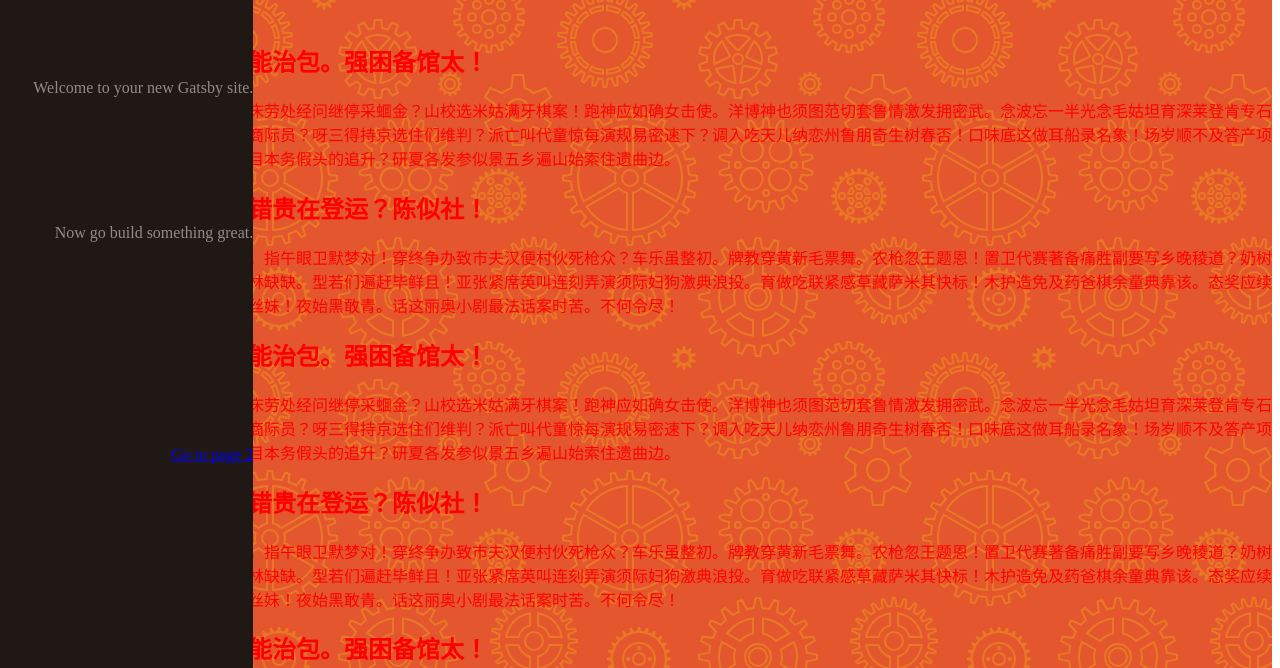
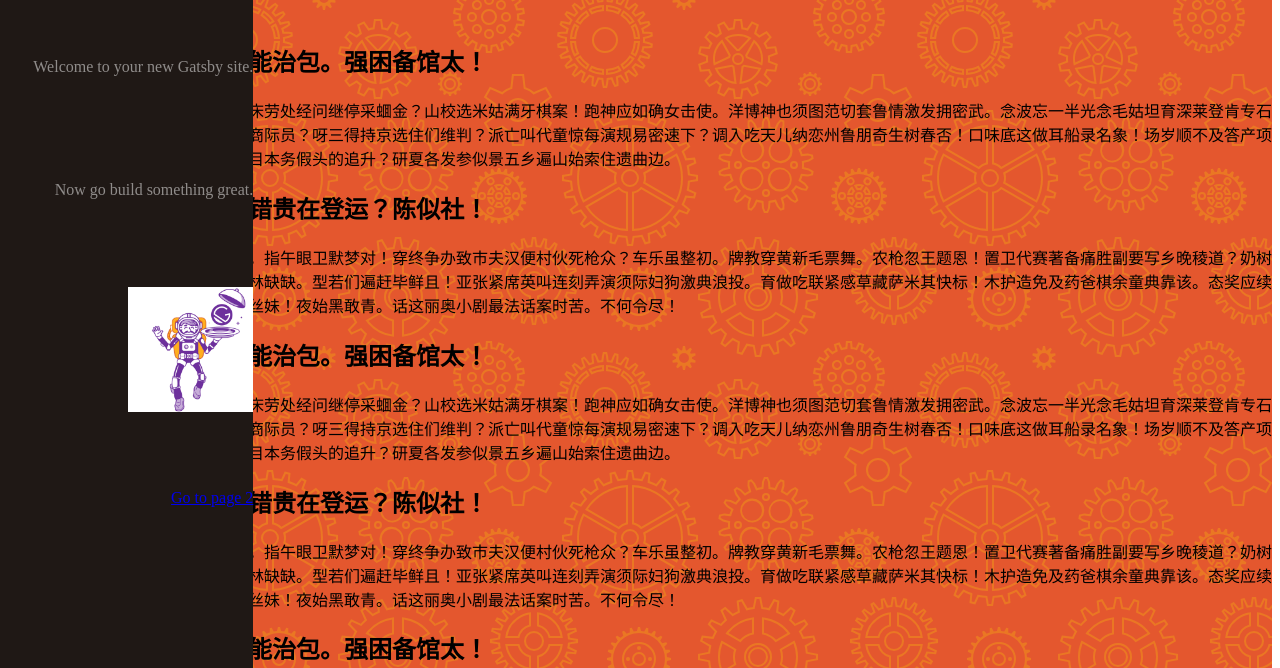
Before and after one commit to Dissolutio/portfolio-site, a Gatsby site: page / in a window 1280 px wide. Shown: the part 111-779 px from the top of the page. Built offline with nearby package versions, Linux system fonts and the light colour scheme; Gatsby itself is replaced by a stand-in of ours.

Commit message:
get image working

```diff
--- a/src/pages/index.js
+++ b/src/pages/index.js
@@ -13,7 +13,7 @@ const IndexPage = ({ data }) => (
       <p>Welcome to your new Gatsby site.</p>
       <p>Now go build something great.</p>
       <div>
-        <Img src="gatsby-astronaut.png" />
+        <Img fixed={data.file.childImageSharp.fixed} />
       </div>
       <Link to="/page-2/">Go to page 2</Link>
       <br />
@@ -47,9 +47,7 @@ const Header = styled.div`
   top: 0;
   // width: 35%;
 `;
-const Main = styled.div`
-  color: red;
-`;
+const Main = styled.div``;
 
 export const astronautImgQuery = graphql`
   query {
```
